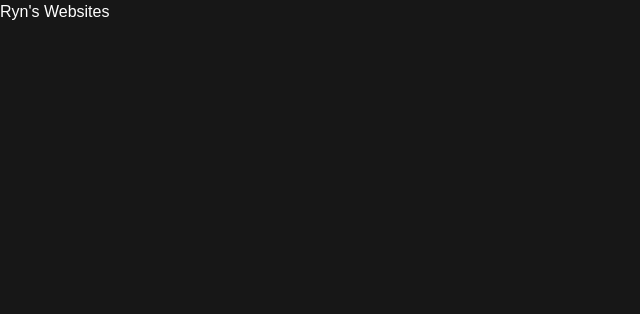
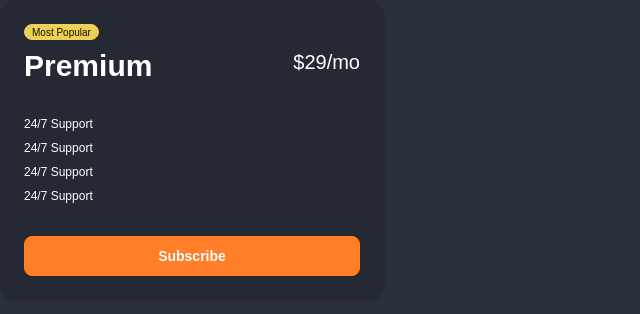
Before and after one commit to rynstwrt/rynswebsites.com, a SvelteKit app: page / in a window 1280 px wide. Shown: the top 314 px of the page, without its empty margins (0-640 px from the left). Built offline with nearby package versions, Linux system fonts and the light colour scheme.

Commit message:
Fix layout rendering

```diff
--- /dev/null
+++ b/src/routes/+layout.ts
@@ -0,0 +1 @@
+export const prerender = true;
--- a/src/routes/+page.svelte
+++ b/src/routes/+page.svelte
@@ -1 +1,25 @@
-<h1>Ryn's Websites</h1>
+<script>
+</script>
+
+<!--<h1>Ryn's Websites</h1>-->
+
+<!--<button class="btn btn-primary">Button</button>-->
+
+<div class="card w-96 bg-base-200 shadow-sm">
+    <div class="card-body">
+        <span class="badge badge-xs badge-warning">Most Popular</span>
+        <div class="flex justify-between">
+            <h2 class="text-3xl font-bold">Premium</h2>
+            <span class="text-xl font-light">$29/mo</span>
+        </div>
+        <ul class="mt-6 flex flex-col gap-2 text-xs">
+            <li>24/7 Support</li>
+            <li>24/7 Support</li>
+            <li>24/7 Support</li>
+            <li>24/7 Support</li>
+        </ul>
+        <div class="mt-6">
+            <button class="btn btn-primary btn-block">Subscribe</button>
+        </div>
+    </div>
+</div>
--- a/src/routes/layout.css
+++ b/src/routes/layout.css
@@ -1,5 +1,52 @@
 @import 'tailwindcss';
 @import '@fontsource-variable/inter';
+@plugin "daisyui";
+@plugin "daisyui/theme" {
+    name: "dim";
+    default: true;
+    prefersdark: true;
+    color-scheme: dark;
+
+    --color-primary: #ff7e27;
+    --color-primary-content: white;
+
+    /*--color-base-100: oklch(98% 0.02 240);*/
+    /*--color-base-200: oklch(95% 0.03 240);*/
+    /*--color-base-300: oklch(92% 0.04 240);*/
+    /*--color-base-content: oklch(20% 0.05 240);*/
+    /*--color-primary: oklch(55% 0.3 240);*/
+    /*--color-primary-content: oklch(98% 0.01 240);*/
+    /*--color-secondary: oklch(70% 0.25 200);*/
+    /*--color-secondary-content: oklch(98% 0.01 200);*/
+    /*--color-accent: oklch(65% 0.25 160);*/
+    /*--color-accent-content: oklch(98% 0.01 160);*/
+    /*--color-neutral: oklch(50% 0.05 240);*/
+    /*--color-neutral-content: oklch(98% 0.01 240);*/
+    /*--color-info: oklch(70% 0.2 220);*/
+    /*--color-info-content: oklch(98% 0.01 220);*/
+    /*--color-success: oklch(65% 0.25 140);*/
+    /*--color-success-content: oklch(98% 0.01 140);*/
+    /*--color-warning: oklch(80% 0.25 80);*/
+    /*--color-warning-content: oklch(20% 0.05 80);*/
+    /*--color-error: oklch(65% 0.3 30);*/
+    /*--color-error-content: oklch(98% 0.01 30);*/
+
+    /*!* border radius *!*/
+    /*--radius-selector: 1rem;*/
+    /*--radius-field: 0.25rem;*/
+    /*--radius-box: 0.5rem;*/
+
+    /*!* base sizes *!*/
+    /*--size-selector: 0.25rem;*/
+    /*--size-field: 0.25rem;*/
+
+    /*!* border size *!*/
+    /*--border: 1px;*/
+
+    /*!* effects *!*/
+    /*--depth: 1;*/
+    /*--noise: 0;*/
+}
 
 
 @theme {
@@ -17,7 +64,7 @@
     }
 
     body {
-        @apply font-inter bg-neutral-900 text-white;
+        @apply font-inter bg-base-100 text-white;
         /*display: flex;*/
         /*flex-direction: column;*/
     }
```
Also changed, not shown: package.json (+4 -3 lines), 1 other file (tests, documents, lock files or other folders).
